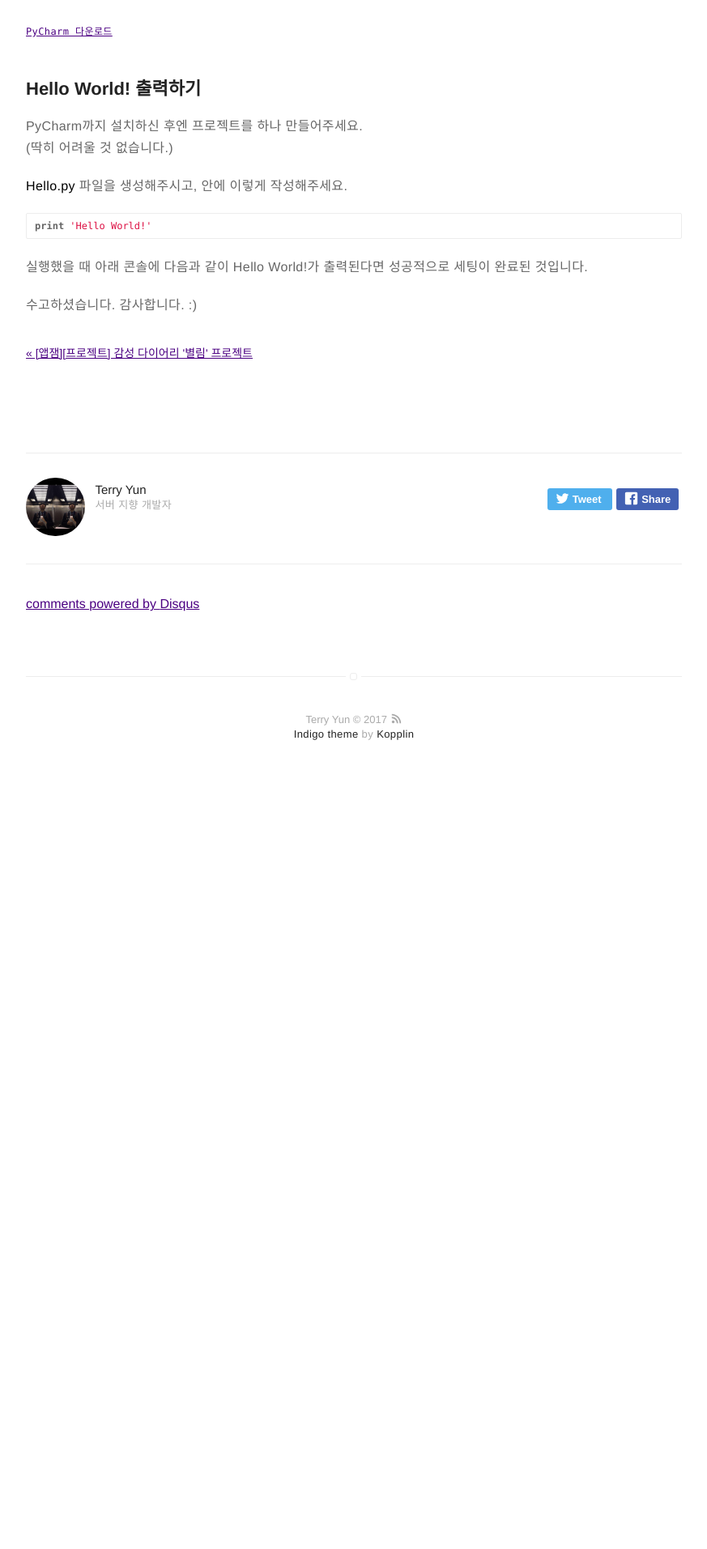
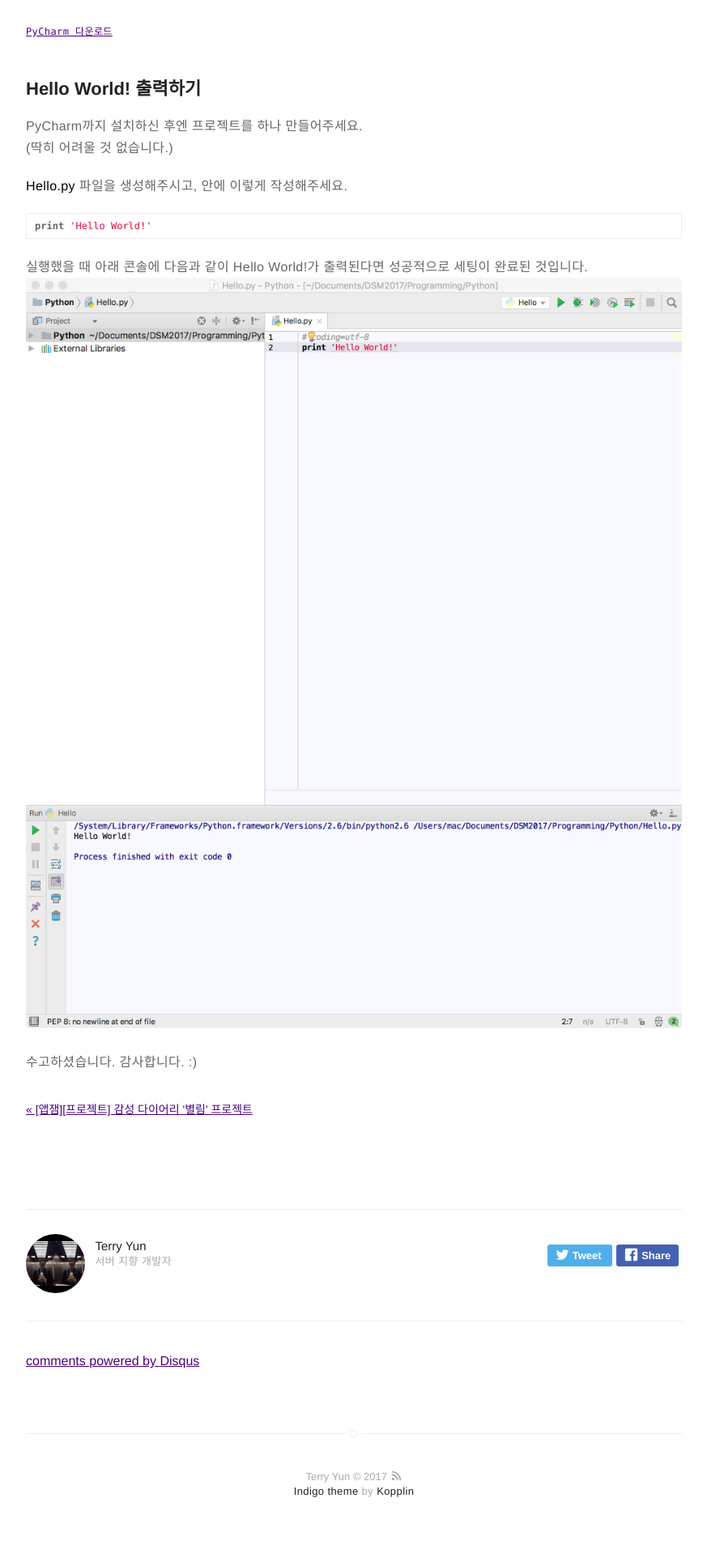
Before and after one commit to CHANMYUNG/nooheat.github.io, a Jekyll site: the page built from _posts/2017-08-15-[파이썬 1일차] 개발환경 세팅.md, in a window 1280 px wide. Shown: the part 1751-3664 px from the top of the page at 81% size, without its empty margins (203-1076 px from the left). Built offline with Jekyll 4.4.1, drawn with Linux system fonts in a browser that asks for light colours; comment, search, counter and statistics services are not loaded; before the commit the page ends 2730 px from its top, so only the background shows below that.

Commit message:
[0815-파이썬 1일차] 개발환경 구축

````diff
--- a/_posts/2017-08-15-[파이썬 1일차] 개발환경 세팅.md
+++ b/_posts/2017-08-15-[파이썬 1일차] 개발환경 세팅.md
@@ -51,5 +51,6 @@ PyCharm까지 설치하신 후엔 프로젝트를 하나 만들어주세요.
 print 'Hello World!'
 ```
 실행했을 때 아래 콘솔에 다음과 같이 Hello World!가 출력된다면 성공적으로 세팅이 완료된 것입니다.
+![Hello World! 출력 결과](../assets/images/postresources/2017-08-15-[파이썬1일차]개발환경세팅/hello-python.png)
 
 수고하셨습니다. 감사합니다. :)
````
